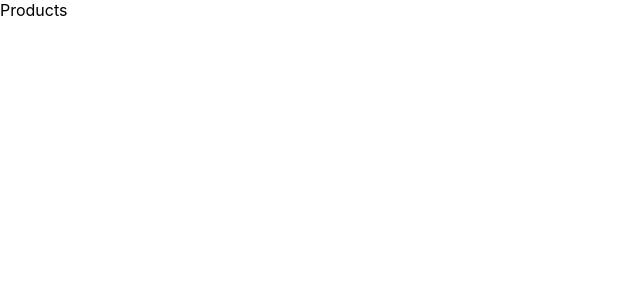
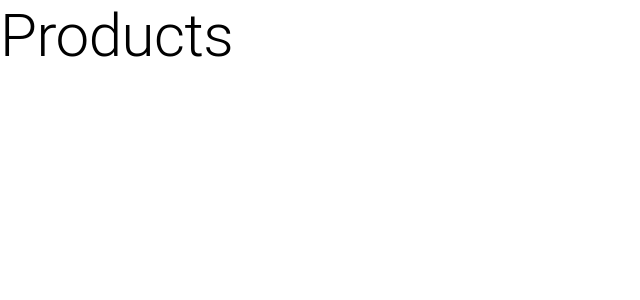
Before and after one commit to kitsi/InTents, a React (Create React App) app in the folder client-side/: page /products in a window 1280 px wide. Shown: the top 300 px of the page, without its empty margins (0-640 px from the left). Built offline with nearby package versions, Linux system fonts and the light colour scheme.

Commit message:
Added header to products page

```diff
--- a/client-side/src/components/ProductsPage/ProductsPage.jsx
+++ b/client-side/src/components/ProductsPage/ProductsPage.jsx
@@ -1,7 +1,8 @@
 import React from "react";
+import { Typography } from "@mui/material";
 
 function ProductsPage() {
-  return <div>Products</div>;
+  return <Typography variant="h2">Products</Typography>;
 }
 
 export default ProductsPage;
```
